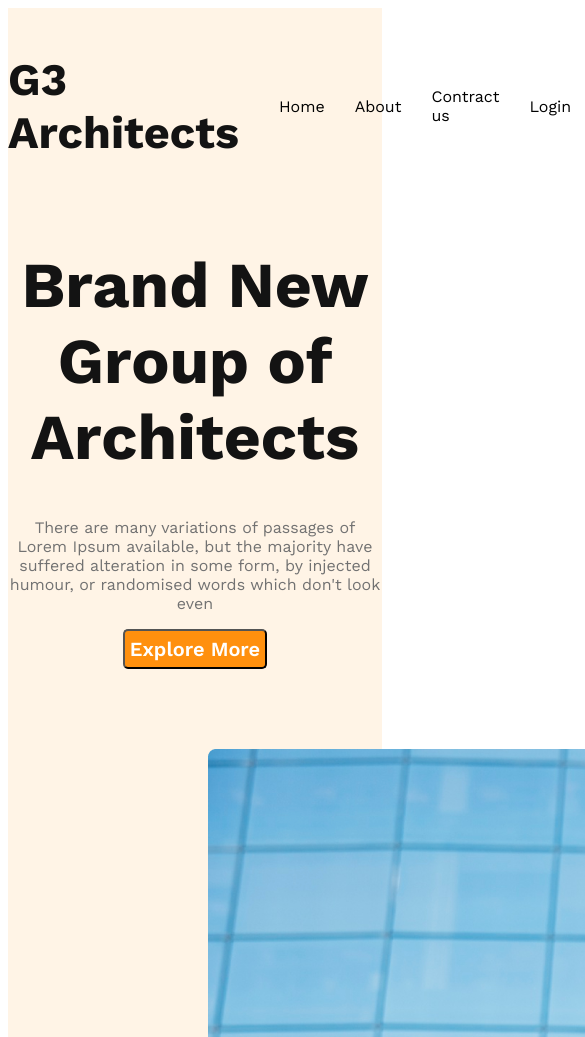
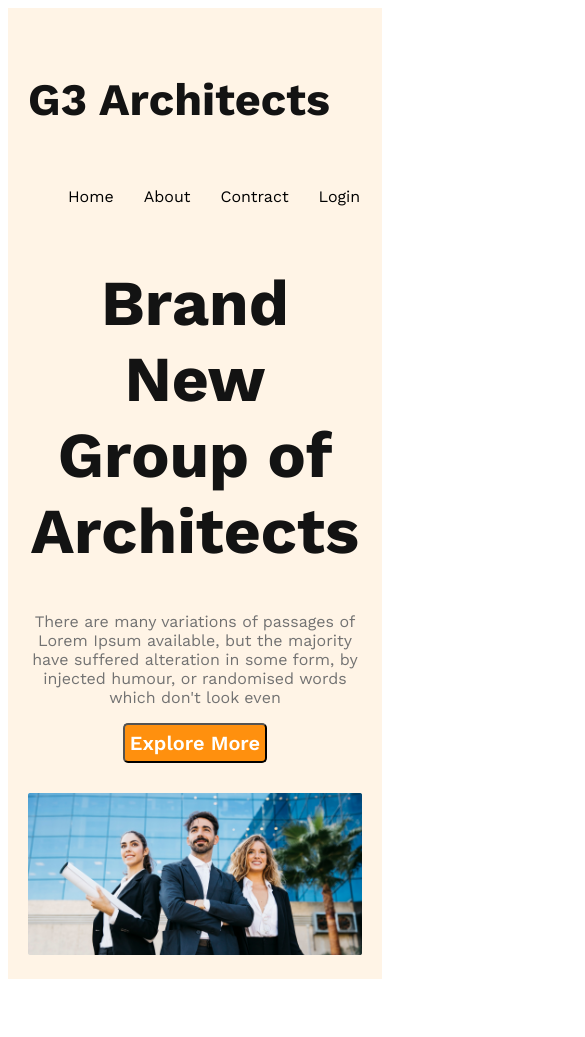
Before and after one commit to tutonroy1807/G3-Architecture_Website, a plain HTML site: page index.html in a window 390 px wide. Shown: the top 1037 px of the page, 585 px wide, since content can reach past the window. After the commit the page ends 987 px from the top, so only its background shows below. Drawn offline with nearby package versions, Linux system fonts and the light colour scheme.

Commit message:
responsive banner added

```diff
--- a/Styles/arctitect.css
+++ b/Styles/arctitect.css
@@ -65,7 +65,7 @@ li {
 .banner_content {
     max-width: 800px;
     text-align: center;
-    margin: 0px auto;
+    margin: 0 auto;
 }
 
 .banner_title {
@@ -82,5 +82,59 @@ li {
 }
 
 .banner>img {
-    margin: 50px 200px;
+    width: 100%;
+    /* max-width: 800px;
+    /* text-align: center; */
+    /* margin: 0px auto; */
+    /* width: 1440px;
+    height: 700px;
+    margin-left: 150px; */
+
+    /* margin: 50px 200px; */
 }
+
+/* banner media query */
+
+/* mobile devices */
+
+@media screen and (max-width: 576px) {
+    header {
+        padding: 20px;
+    }
+
+    /* .banner_title {
+        text-align: center;
+    } */
+
+    nav {
+        flex-direction: column;
+    }
+
+    /* ul {
+        flex-direction: column;
+    } */
+
+    /* .banner_title {
+        margin-left: 30px;
+    } */
+
+
+}
+
+@media screen and (min-width: 577px) and (max-width: 968px) {
+    header {
+        padding: 50px;
+    }
+
+    /* nav {
+        flex-direction: column;
+    } */
+
+    /* ul {
+        flex-direction: column;
+    } */
+
+    /* .banner>img {
+        width: 100%;
+    } */
+}
--- a/index.html
+++ b/index.html
@@ -16,7 +16,7 @@
             <ul>
                 <li><a href=""></a>Home</li>
                 <li><a href=""></a>About</li>
-                <li><a href=""></a>Contract us</li>
+                <li><a href=""></a>Contract</li>
                 <li><a href=""></a>Login</li>
             </ul>
         </nav>
```
